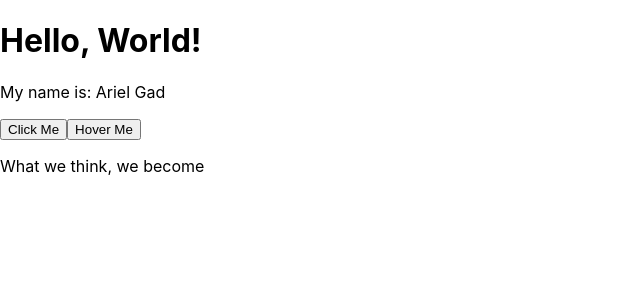
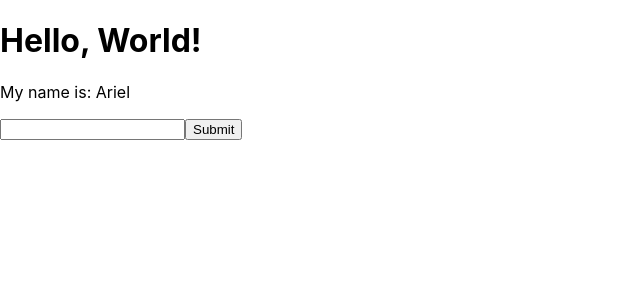
Before and after one commit to ArielGad/react-get-familiar, a React (Create React App) app: page / in a window 1280 px wide. Shown: the top 300 px of the page, without its empty margins (0-640 px from the left). Built offline with nearby package versions, Linux system fonts and the light colour scheme.

Commit message:
forms and change state data

```diff
--- a/src/App.js
+++ b/src/App.js
@@ -5,31 +5,29 @@ class App extends Component {
     state = {
         firstName: "Ariel",
         lastName: "Gad",
-        fullName: function() {return this.firstName + " " + this.lastName}
     };
 
-    handleCopy = this.handleCopy.bind(this);
-
-    handleClick(eventObject){
-        console.log("This is the event -> " + eventObject.target);
+    handleChange = (e) =>{
+        this.setState({firstName: e.target.value});
     };
 
-    handleMouseOver = (e) => {
-        console.log("This is the event mouse over that was hovered by: " + this.state.firstName);
-    };
-
-    handleCopy(e){
-        console.log("Try being original for once " + this.state.firstName);
+    handleSubmit = (e) => {
+    //    prevents from the browser to refresh.
+    //    since it is the natural behavior of the submit
+        e.preventDefault();
+        console.log("Form submitted with value " + this.state.firstName)
     };
 
     render(){
         return (
             <div>
                 <h1>Hello, World!</h1>
-                <p>My name is: {this.state.fullName()}</p>
-                <button onClick={this.handleClick}>Click Me</button>
-                <button onMouseOver={this.handleMouseOver}>Hover Me</button>
-                <p onCopy={this.handleCopy}>What we think, we become</p>
+                <p>My name is: {this.state.firstName}</p>
+
+                <form onSubmit={this.handleSubmit}>
+                    <input type="text" onChange={this.handleChange}/>
+                    <button>Submit</button>
+                </form>
             </div>
         )
     }
```
